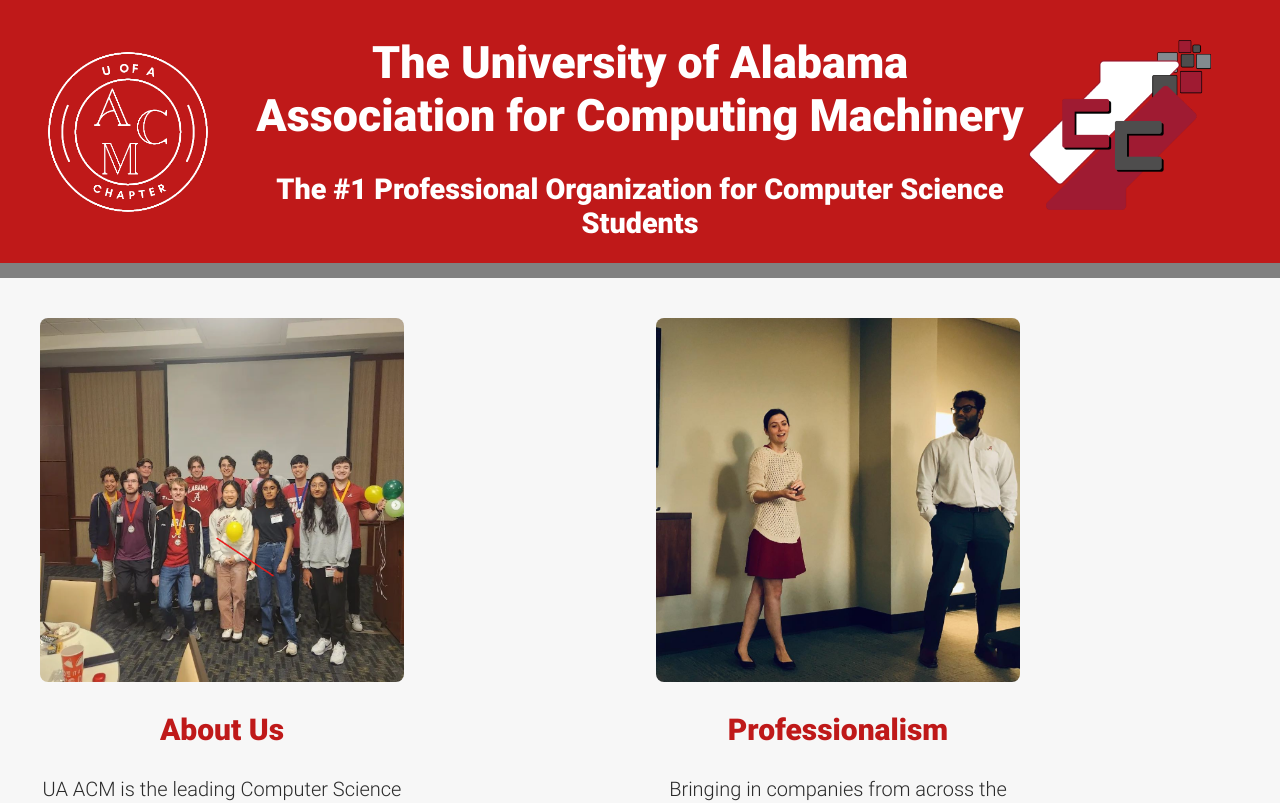
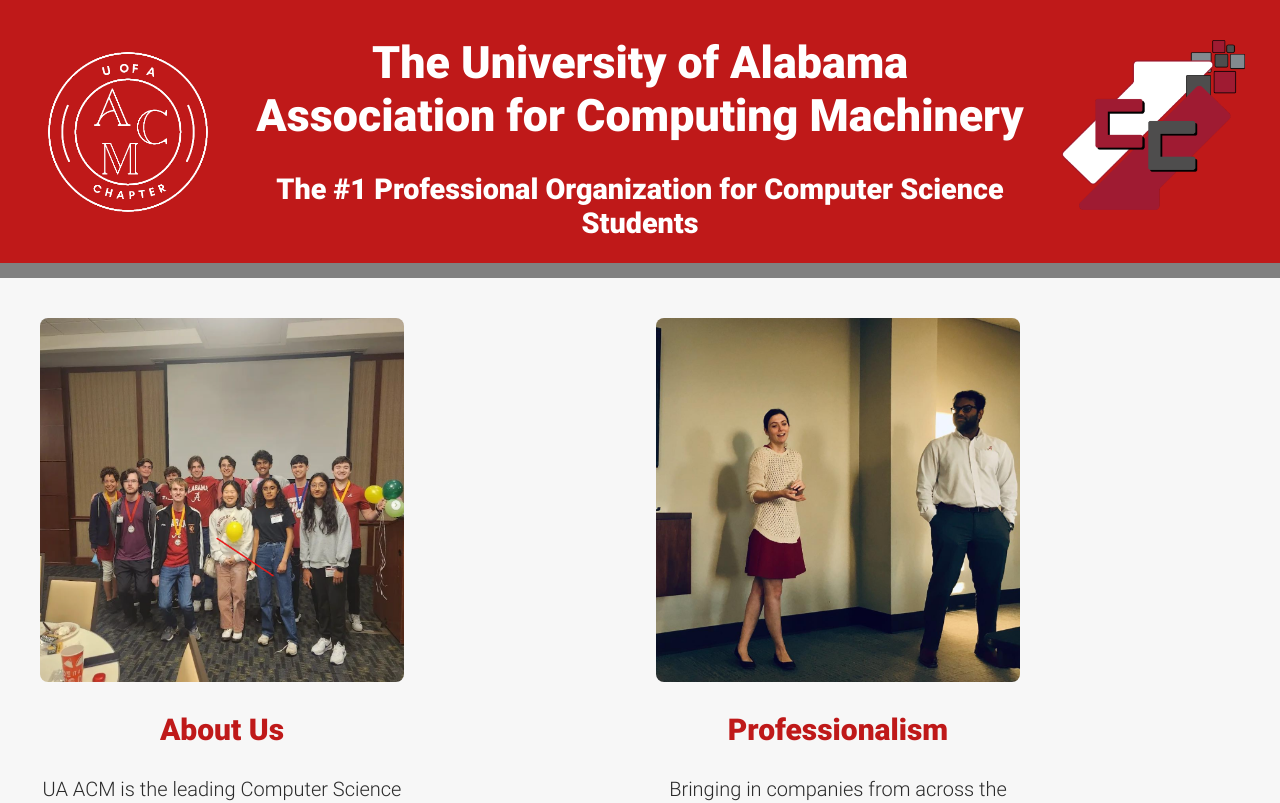
Before and after one commit to UA-ACM/ua-acm.github.io, a React (Create React App) app in the folder client/: page / in a window 1280 px wide. Shown: the top 803 px of the page. Built offline with nearby package versions, Linux system fonts and the light colour scheme.

Commit message:
Added some padding to the Crimson Crossover button and fixed HTML line break (br) error.

```diff
--- a/client/src/CrimsonPage.js
+++ b/client/src/CrimsonPage.js
@@ -12,10 +12,12 @@
         <p>
             The Crimson Crossover powered by Camgian is a first-of-its-kind hybrid computing competition.
 
-            <br>Equal parts Capture-The-Flag and Competitive Programming, aims to introduce students
+            <br></br>
+
+            Equal parts Capture-The-Flag and Competitive Programming, aims to introduce students
             in The College of Engineering to different facets of computing. Teaching Cybersecurity concepts
             along with quick and adaptive problem-solving, the Crimson Crossover powered by Camgian is a fun
-            and exciting experience for everyone involved.</br>
+            and exciting experience for everyone involved.
 
             <br></br>
         </p>
--- a/client/src/Header.css
+++ b/client/src/Header.css
@@ -26,6 +26,7 @@
     height: 95%;
     width: 95%;
     object-fit: contain;
+    padding-left: 20%;
 }
 .logo-container {
     padding-top: 0px;
```
